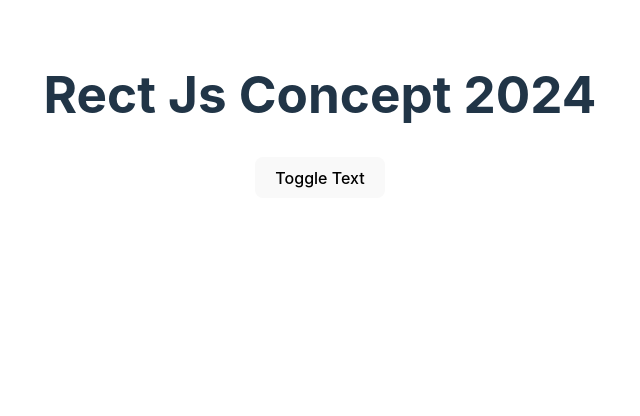
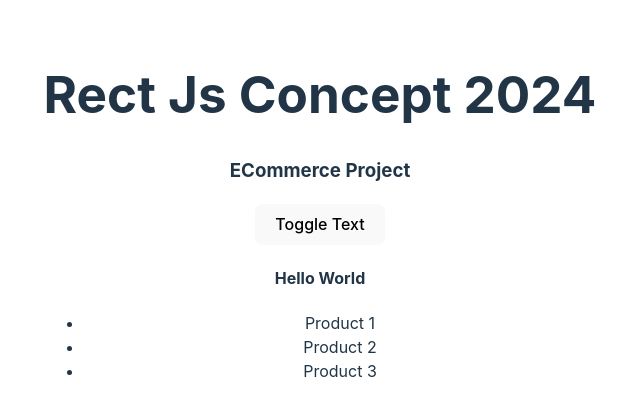
Before and after one commit to Sk-Shubhasheesh/React-Training-PSIT, a React (Vite) app: page / in a window 1280 px wide. Shown: the top 416 px of the page, without its empty margins (320-960 px from the left). Built offline with nearby package versions, Linux system fonts and the light colour scheme.

Commit message:
useState

```diff
--- a/src/App.jsx
+++ b/src/App.jsx
@@ -14,12 +14,12 @@ function App() {
 
 
       <h1>Rect Js Concept 2024</h1>
-      <ClassBasedComponent />
+      {/* <ClassBasedComponent /> */}
       {/* <FunctionalComponent />  */}
 
       {/* Nexted Component Example - App -> product list -> product item -> button component
  */}
-      {/* {<ProductList ListofProduct={dummmyProductData} name="Shubhasheesh" city="Jaunpur" />} */}
+      {<ProductList ListofProduct={dummmyProductData} name="Shubhasheesh" city="Jaunpur" />}
 
 
     </div>
--- a/src/components/products/index.jsx
+++ b/src/components/products/index.jsx
@@ -1,29 +1,24 @@
+import { useState } from "react";
 import ProductItem from "./components/product-item";
 
 
 
 
 function ProductList(props) {
-    const flag = true;
-    // function renderTextBlock(getFlag) {
-    //     return getFlag ? <h4>Name is {name} & city is {city}</h4> : <h4>Hello World</h4>
+    const[flag, setFlag] = useState(false)
+    const { name, city, ListofProduct } = props;
 
-    // }
-
-
-    // we will directly destructure is props function ProductList({name, city}) { }
-    const { name, city, ListofProduct } = props;
-    const renderTextBlock = flag ? <h4>Name is {name} & city is {city}</h4> : <h4>Hello World</h4>
-
-
-
+    function handleToggleText(){
+        setFlag(!flag)
+    }
     return (
         <div>
             <h3>ECommerce Project</h3>
+            <button onClick={handleToggleText}>Toggle Text</button>
             {/* <ProductItem /> */}
 
             {
-                renderTextBlock
+                flag ?  (<h4>Name is {name} & city is {city}</h4>) : (<h4>Hello World</h4>)
             }
 
             <ul>
```
Also changed, not shown: src/components/class-based-component.jsx (line endings or trailing spaces).
